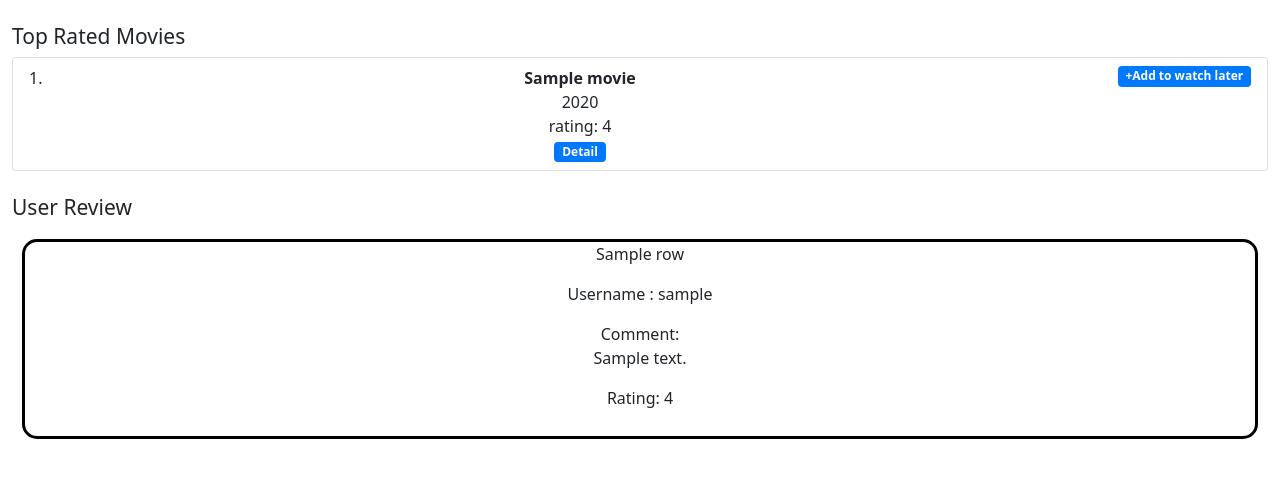
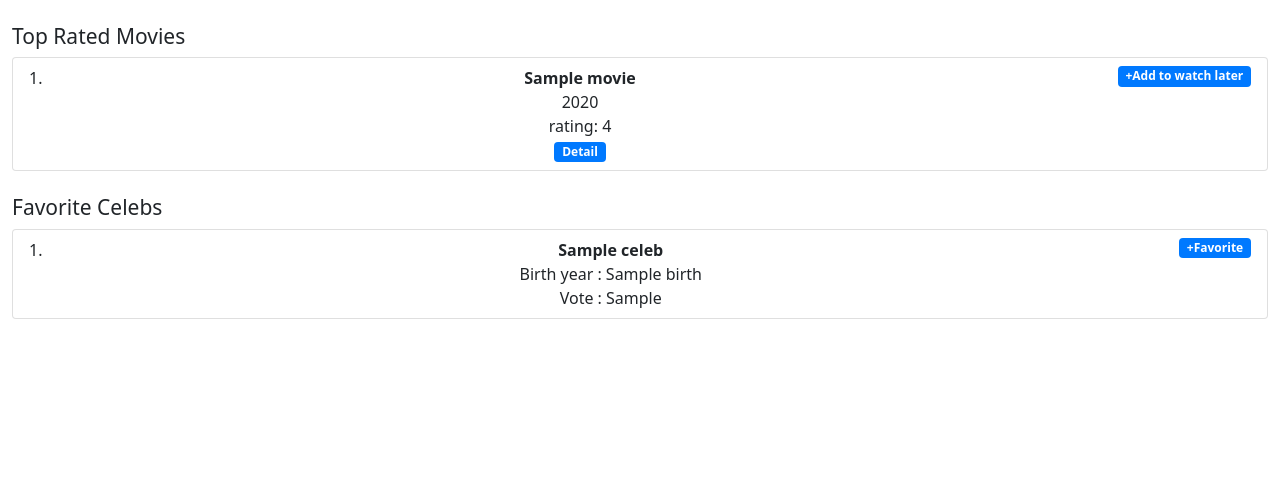
Before and after one commit to ArkanArsalan/CS50-final-project, a Flask app: template templates/index.html in a window 1280 px wide. Shown: the part 66-544 px from the top of the page. Run offline with Flask 3, Linux system fonts and the light colour scheme; the template is opened without the code that fills it: most values are stand-ins (such as "Sample title", 1, 10 or a date in 2020); some libraries are stand-ins or nearby versions.

Commit message:
Change user review to favorite celebs in main page

```diff
--- a/Database_table.txt
+++ b/Database_table.txt
@@ -31,6 +31,7 @@ CREATE TABLE people (
                 id INTEGER,
                 name TEXT NOT NULL,
                 birth NUMERIC,
+                favorite_vote INTEGER DEFAULT 0,
                 PRIMARY KEY(id)
             );
 
--- a/app.py
+++ b/app.py
@@ -36,8 +36,9 @@ def after_request(response):
 def index():
     # Getting movies and user review data from databases
     movies = db.execute("SELECT id, title, year, rating FROM movies ORDER BY rating DESC LIMIT 10")
-    user_review = db.execute("SELECT users.username AS username, movies.title AS title, user_review.review_comment AS comment, user_review.rating AS rating FROM user_review JOIN movies ON user_review.movie_id = movies.id JOIN users ON user_review.user_id = users.id LIMIT 3")
-    return render_template("index.html", movies=movies, user_review=user_review)
+    celebs = db.execute("SELECT * FROM people WHERE favorite_vote > 0 LIMIT 10")
+    print(celebs)
+    return render_template("index.html", movies=movies, celebs=celebs)
 
 
 @app.route("/login", methods=["GET", "POST"])
@@ -314,6 +315,13 @@ def add_favorite_celeb(celeb_name):
     if not in_list:
         db.execute("INSERT INTO favorite_celebs(person_id, user_id) VALUES (?, ?)", celeb_id[0]["id"], user_id)
 
+    # Update favorite vote data on people table
+    curr_vote = db.execute("SELECT favorite_vote FROM people WHERE id = ?", celeb_id[0]["id"])
+    new_vote = curr_vote[0]["favorite_vote"] + 1
+    print(f"curr_vote {curr_vote}")
+    print(f"new_vote {new_vote}")
+    db.execute("UPDATE people SET favorite_vote = ? WHERE id = ?", new_vote, celeb_id[0]["id"])
+
     # Redirect to celeb page
     return redirect("/celebs")
 
--- a/templates/index.html
+++ b/templates/index.html
@@ -22,17 +22,21 @@
         {% endif %}
     {% endfor %}
 </ol>
+
 <br>
-<h1 class="section-title">User Review</h1>
-<div id="top-comment">
-    {% for row in user_review %}
-        <div id="comment-item">
-            <p id="title">{{ row["title"] }}</p>
-            <p id="username">Username : {{ row["username"] }}</p>
-            <p id="comment">Comment: <br> {{ row["comment"] }} </p>
-            <p id="rating">Rating: {{ row["rating"] }}</p>
-        </div>
+
+<h1 class="section-title">Favorite Celebs</h1>
+<ol class="list-group list-group-numbered">
+    {% for celeb in celebs %}
+        <li class="list-group-item d-flex justify-content-between align-items-start">
+            <div>
+                <div class="fw-bold" id="celeb-name">{{ celeb["name"] }}</div>
+                <div id="celeb-birth-year">Birth year : {{ celeb["birth"] }}</div>
+                <div id="Vote">Vote : {{ celeb["favorite_vote"] }}</div>
+            </div>
+            <span class="badge" id="favorite-button"><a id="favorite-button-font" href="{{ url_for('add_favorite_celeb', celeb_name=celeb.name) }}">+Favorite</a></span>
+        </li>
     {% endfor %}
-</div>
+</ol>
 
 {% endblock %}
```
Also changed, not shown: 1 other file.
